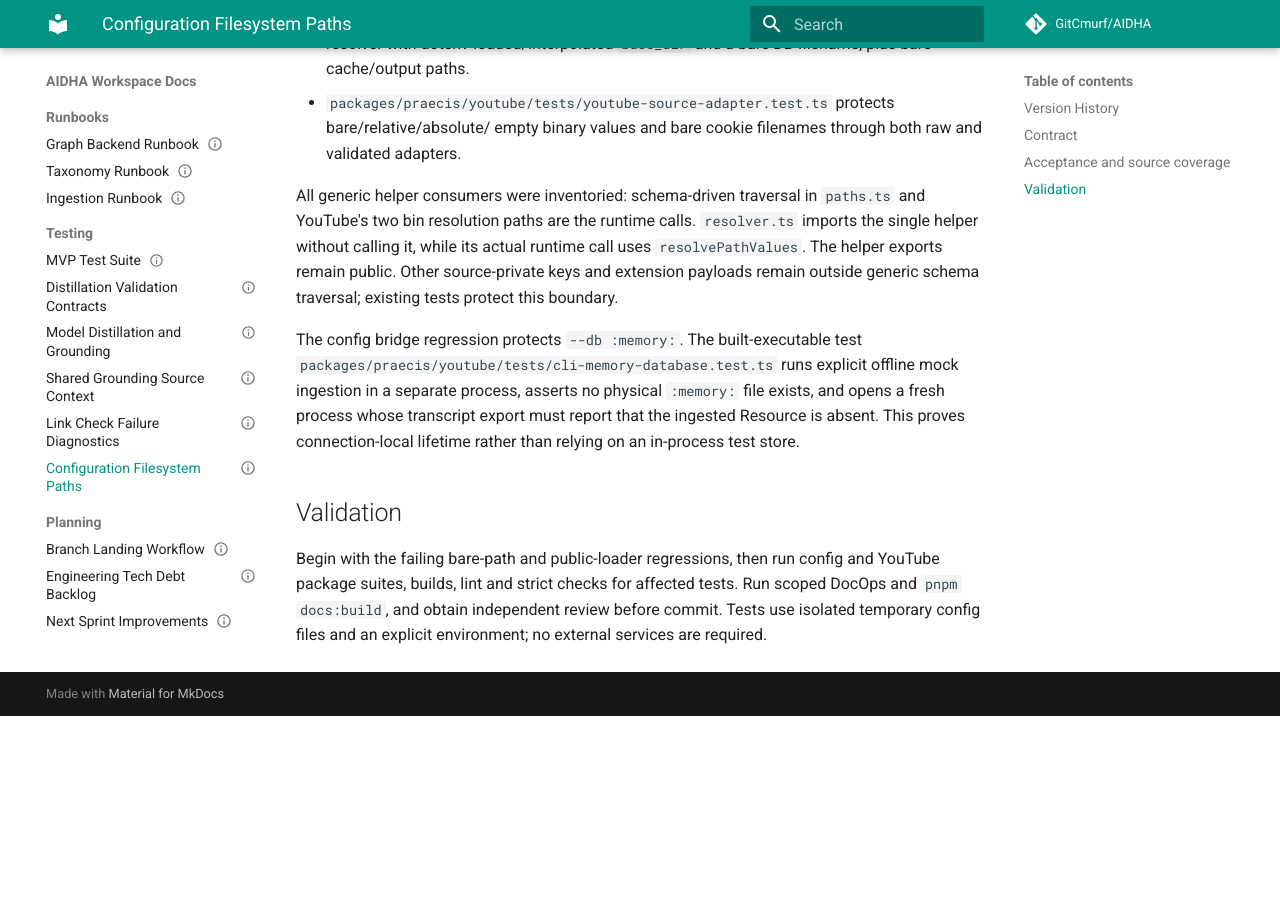
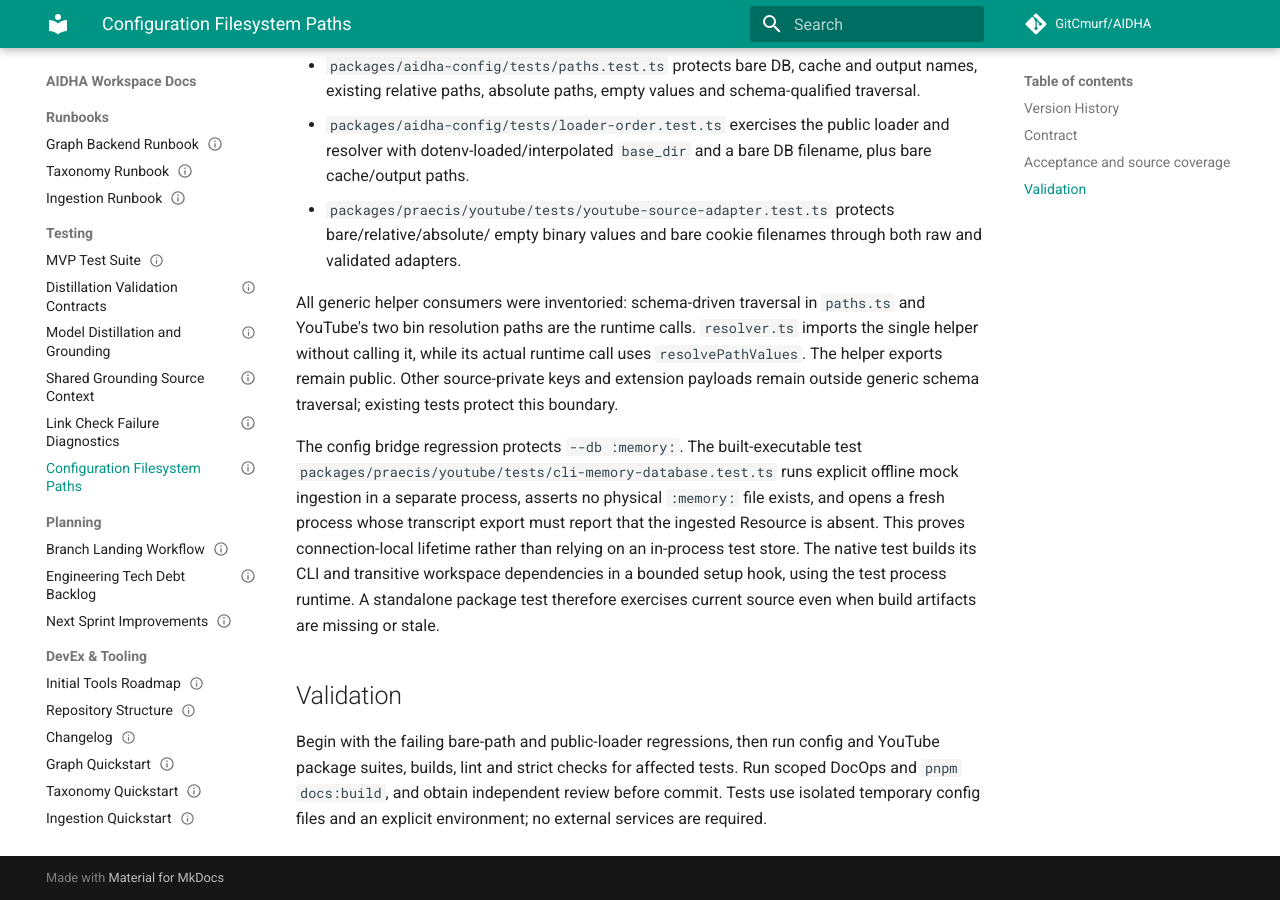
Before and after one commit to GitCmurf/AIDHA, an MkDocs documentation site: the page built from docs/55-testing/testing-079-config-filesystem-paths.md, in a window 1280 px wide and 900 px high, scrolled down 1303 px. Built offline with MkDocs 1.6.1 and Material for MkDocs 9.7.7, drawn with Linux system fonts in a browser that asks for light colours; comment, search, counter and statistics services are not loaded; the version menu is left out; before the commit the page ends 2019 px from its top, so only the background shows below that; some of the changed text lies outside the part shown.

Commit message:
test(config): build native CLI fixtures from current source

```diff
--- a/docs/01-indices/catalog.json
+++ b/docs/01-indices/catalog.json
@@ -340,7 +340,7 @@
       "document_id": "AIDHA-TESTING-079",
       "owner": "Engineering",
       "status": "Draft",
-      "version": "0.2",
+      "version": "0.3",
       "last_updated": "2026-10-18",
       "title": "Configuration Filesystem Paths",
       "type": "TESTING",
--- a/docs/55-testing/testing-079-config-filesystem-paths.md
+++ b/docs/55-testing/testing-079-config-filesystem-paths.md
@@ -24,6 +24,7 @@
 | ------- | ---- | ------ | -------------- | --------- | ------ | --------- |
 | 0.1 | 2026-10-18 | Codex | Specify bare filesystem path resolution. | — | Draft | AIDHA-PLAN-005 |
 | 0.2 | 2026-10-18 | Codex | Preserve the SQLite memory database sentinel. | — | Draft | PR 48 |
+| 0.3 | 2026-10-18 | Codex | Build native CLI test dependencies before execution. | — | Draft | PR 48 |
 
 ## Contract
 
@@ -66,6 +67,9 @@
 ingestion in a separate process, asserts no physical `:memory:` file exists, and opens a
 fresh process whose transcript export must report that the ingested Resource is absent.
 This proves connection-local lifetime rather than relying on an in-process test store.
+The native test builds its CLI and transitive workspace dependencies in a bounded setup hook,
+using the test process runtime. A standalone package test therefore exercises current source
+even when build artifacts are missing or stale.
 
 ## Validation
 
```
Also changed, not shown: other parts of docs/55-testing/testing-079-config-filesystem-paths.md (+2 -2 lines), 1 other file.
